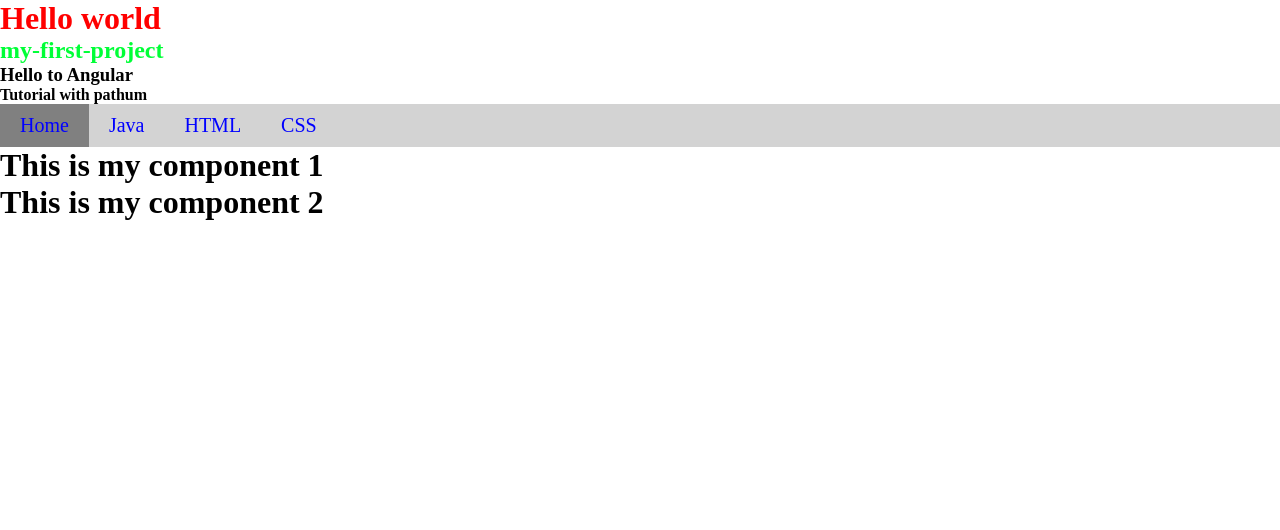
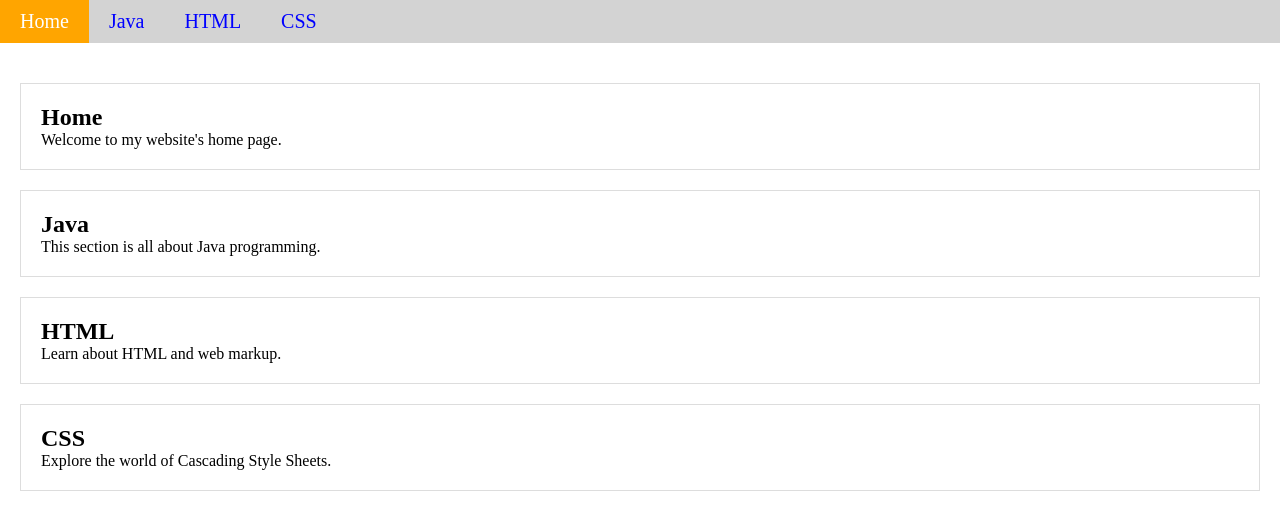
Before and after one commit to PathumSanjana/Tito-Angular-js, an Angular app: page / in a window 1280 px wide. Shown: the top 530 px of the page. Built offline with nearby package versions, Linux system fonts and the light colour scheme.

Commit message:
content component added

```diff
--- a/src/app/app.component.html
+++ b/src/app/app.component.html
@@ -1,10 +1,2 @@
-<h1>Hello world</h1>
-<h2>{{title}}</h2>
-<h3>{{heading}}</h3>
-<h4>{{paragraph}}</h4>
-
-
 <app-navigation></app-navigation>
-
-<main-component></main-component>
-<footer-component></footer-component>
+<app-content></app-content>
--- a/src/app/app.module.ts
+++ b/src/app/app.module.ts
@@ -6,6 +6,7 @@ import { AppComponent } from './app.component';
 import { MainComponent } from './main/main.component';
 import { FooterComponent } from './Footer/footer.component';
 import { NavigationComponent } from './navigation/navigation.component';
+import { ContentComponent } from './content/content.component';
 
 
 @NgModule({
@@ -13,7 +14,8 @@ import { NavigationComponent } from './navigation/navigation.component';
     AppComponent,
     MainComponent,
     FooterComponent,
-    NavigationComponent
+    NavigationComponent,
+    ContentComponent
   ],
   imports: [
     BrowserModule,
--- /dev/null
+++ b/src/app/content/content.component.css
@@ -0,0 +1,9 @@
+main {
+    padding: 20px;
+}
+
+.content-section {
+    border: 1px solid #ddd;
+    padding: 20px;
+    margin: 20px 0;
+}
--- /dev/null
+++ b/src/app/content/content.component.html
@@ -0,0 +1,21 @@
+<main>
+  <section id="home" class="content-section">
+      <h2>Home</h2>
+      <p>Welcome to my website's home page.</p>
+  </section>
+
+  <section id="java" class="content-section">
+      <h2>Java</h2>
+      <p>This section is all about Java programming.</p>
+  </section>
+
+  <section id="html" class="content-section">
+      <h2>HTML</h2>
+      <p>Learn about HTML and web markup.</p>
+  </section>
+
+  <section id="css" class="content-section">
+      <h2>CSS</h2>
+      <p>Explore the world of Cascading Style Sheets.</p>
+  </section>
+</main>
```
Also changed, not shown: src/app/content/content.component.ts (added, +10 -0 lines), 1 other file (tests, documents, lock files or other folders).
